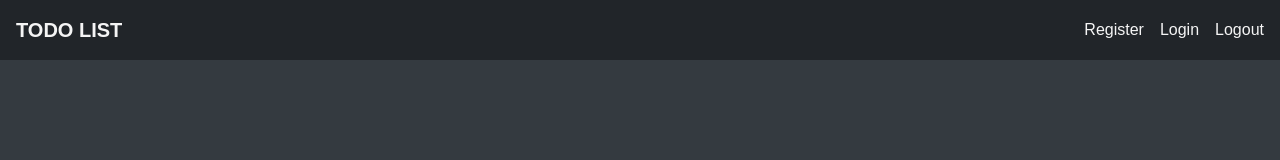
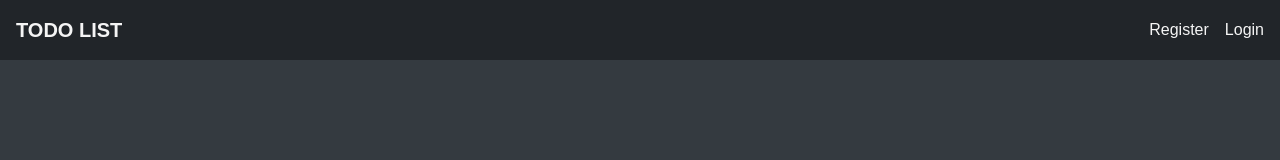
Before and after one commit to flaviare1s/todo-list, a React (Vite) app: page / in a window 1280 px wide. Shown: the top 160 px of the page. Built offline with nearby package versions, Linux system fonts and the light colour scheme; no server answers; a web font is replaced by a local one.

Commit message:
Corrige header

```diff
--- a/package.json
+++ b/package.json
@@ -18,7 +18,8 @@
     "react-dom": "^18.3.1",
     "react-hook-form": "^7.53.0",
     "react-hot-toast": "^2.4.1",
-    "react-router-dom": "^6.26.1"
+    "react-router-dom": "^6.26.1",
+    "todo-list": "file:"
   },
   "devDependencies": {
     "@eslint/js": "^9.9.0",
--- a/src/components/Header.jsx
+++ b/src/components/Header.jsx
@@ -21,7 +21,8 @@ export const Header = () => {
         </Link>
         <nav className="flex gap-3 items-center">
           {user && (
-            <span className="text-gray-400">Hello, {user.displayName}!</span>)}
+            <span className="text-gray-400">Hello, {user.displayName}!</span>
+          )}
           {user && (
             <Link className="hover:text-gray-500" to="todos">
               Todos
@@ -37,9 +38,14 @@ export const Header = () => {
               Login
             </Link>
           )}
-          <button className="block hover:text-gray-500" onClick={handleLogout}>
-            Logout
-          </button>
+          {user && (
+            <button
+              className="block hover:text-gray-500"
+              onClick={handleLogout}
+            >
+              Logout
+            </button>
+          )}
         </nav>
       </div>
     </header>
```
Also changed, not shown: 1 other file (tests, documents, lock files or other folders).
